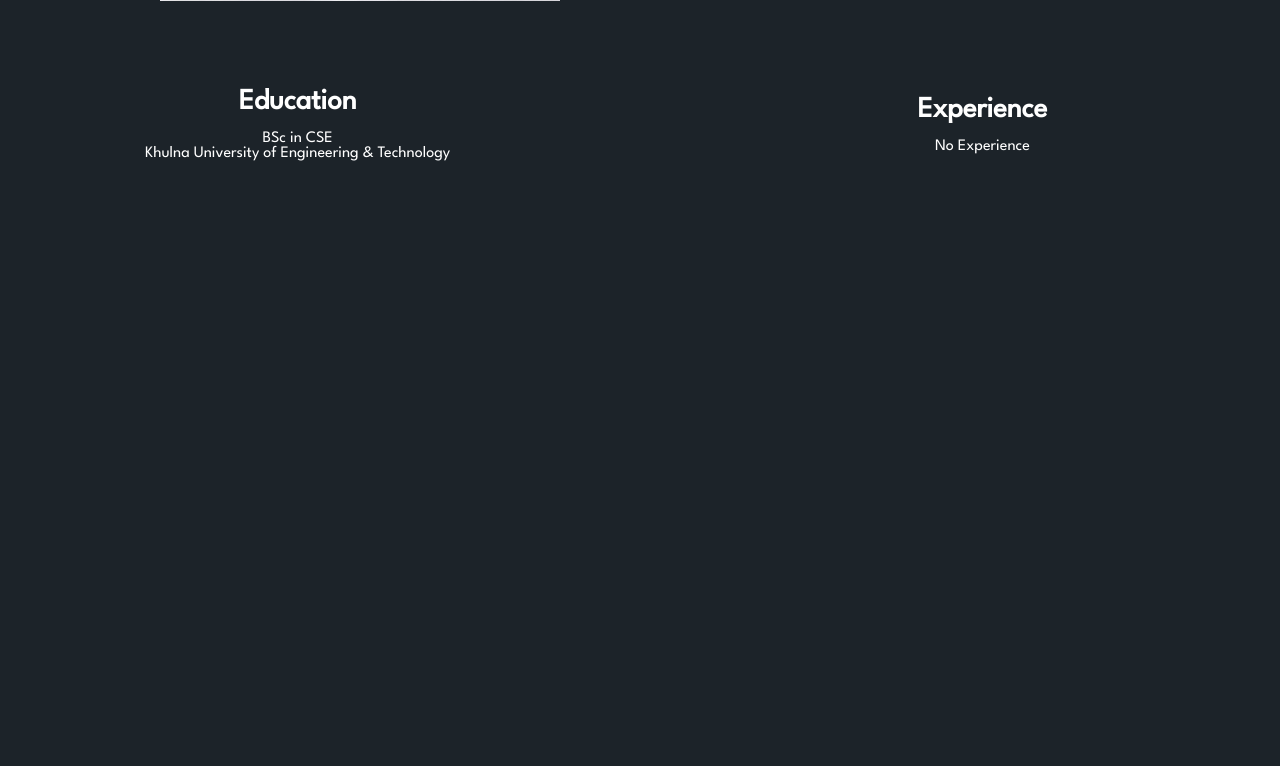
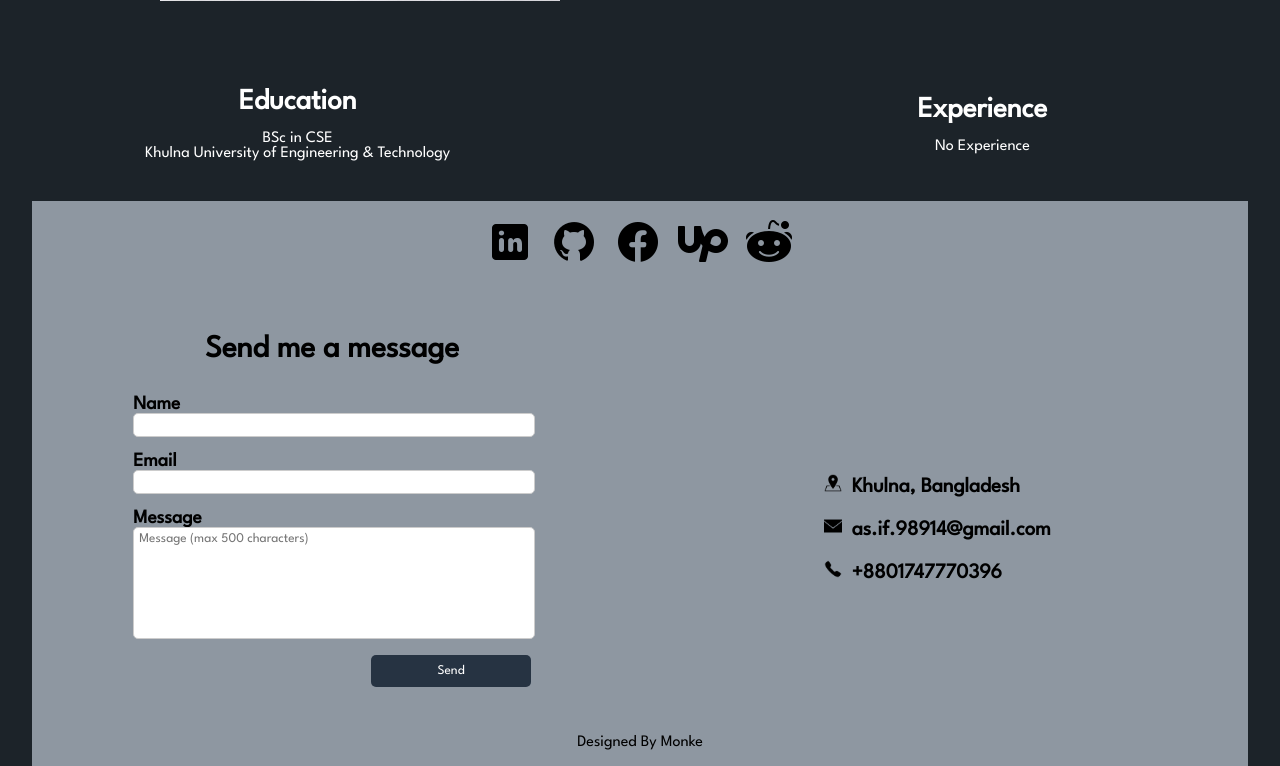
Before and after one commit to Magnificent-steiner1/Portfolio, a PHP site: page /index.html in a window 1280 px wide. Shown: the part 1268-2034 px from the top of the page. Before the commit the page ends 1429 px from the top, so only its background shows below. Run offline with PHP 8.4, Linux system fonts and the light colour scheme.

Commit message:
footer added

```diff
--- a/code.js
+++ b/code.js
@@ -16,3 +16,38 @@ document.addEventListener('DOMContentLoaded', function () {
       sideNav.style.display = sideNav.style.display === 'none' || sideNav.style.display === '' ? 'flex' : 'none';
     });
   });
+
+
+
+document.getElementById("send-button").addEventListener("click",function(){
+
+  var name= document.getElementById("name").value;
+  var email= document.getElementById("email").value;
+  var message= document.getElementById("message").value;
+
+  fetch("index.php",{
+    method: "POST",
+    headers:{
+      "Content-Type": "application/x-www-form-urlencoded"
+    },
+    body: "name=" + encodeURIComponent(name)+ "&email="+ encodeURIComponent(email) + "&message=" + encodeURIComponent(message)
+  })
+  .then(response=>{
+    if(!response.ok){
+      throw new Error("Network response was not ok");
+    }
+    return response.text();
+  })
+  .then(data=>{
+    console.log(data);
+    alert("Message sent successfully!");
+
+    document.getElementById("name").value = "";
+    document.getElementById("email").value = "";
+    document.getElementById("message").value = "";
+  })
+  .catch(error=>{
+    console.error("There was a problem with the fetch operation",error);
+  });
+
+});
--- a/index.html
+++ b/index.html
@@ -96,7 +96,54 @@
             <h2 class="experience-heading">Experience</h2>
             <span>No Experience</span>
         </div>
+    </section>
 
+    <section class="footer-section">
+        <div class="social-box">
+            <a href="" target="_blank"><img src="./images/icons8-linkedin-48.png" alt="LinkedIn"></a>
+            <a href="" target="_blank"><img src="./images/icons8-github-48.png" alt="GitHub"></a>
+            <a href="https://www.facebook.com/AsifMahmudOntu/" target="_blank"><img src="./images/icons8-facebook-48.png" alt="Facebook"></a>
+            <a href="" target="_blank"><img src="./images/icons8-upwork-50.png" alt="Upwork"></a>
+            <a href="" target="_blank"><img src="./images/icons8-reddit-50.png" alt="Reddit"></a>
+        </div>
+
+        <div class="message-box">
+            <div class="message-header">
+                <h1>Send me a message</h1>
+            </div>
+            <div class="message-name">
+                <label for="name">Name</label>
+                <input type="text" name="name" id="name" required>
+            </div>
+            <div class="message-email">
+                <label for="email">Email</label>
+                <input type="email" name="email" id="email" required>
+
+            </div>
+            <div class="message">
+                <label for="message">Message</label>
+                <textarea name="message" id="message" placeholder="Message (max 500 characters)" maxlength="500" required></textarea>
+            </div>
+            <div id="send-button" class="send-button">
+                <button type="submit">Send</button>
+            </div>
+        </div>
+
+        <div class="contact-box">
+            <div class="contact-item">
+                <img class="contact-icon" src="./images/icons8-address-50.png" alt="">Khulna, Bangladesh
+            </div>
+
+            <div class="contact-item">
+                <img class="contact-icon" src="./images/icons8-email-50.png" alt="">as.if.98914@gmail.com
+            </div>
+            <div class="contact-item">
+                <img class="contact-icon" src="./images/icons8-phone-50.png" alt="">+8801747770396
+            </div>
+        </div>
+        <div class="credit">
+            Designed By Monke
+        </div>
     </section>
 
 
--- a/style.css
+++ b/style.css
@@ -152,6 +152,7 @@ body{
   }
 
 }
+
 
 
 
@@ -505,3 +506,111 @@ body{
     width: 100%;
   }
 }
+
+
+
+
+.footer-section{
+  display: flex;
+  flex-direction: row;
+  flex-wrap: wrap;
+  justify-content: space-between;
+  padding: 1rem;
+  /* background-color: rgb(166, 192, 186); */
+  background-color: var(--primary-hover);
+  gap: 2rem;
+}
+
+.social-box{
+  width: 100%;
+  display: flex;
+  flex-direction: row;
+  align-items: center;
+  justify-content: center;
+  gap: 1rem;
+  margin-bottom: 2rem;
+}
+
+.message-box{
+  display: flex;
+  flex-direction: column;
+  justify-content: center;
+  align-items: center;
+  width: 48%;
+
+}
+
+.message-header{
+  width: 100%;
+  align-items: center;
+  justify-content: center;
+  padding-bottom: 2rem;
+  font-size: 1.3rem;
+  font-weight: 600;
+}
+
+.message-name,
+.message-email,
+.message,
+.send-button {
+  width: 70%;
+  display: flex;
+  flex-direction: column;
+  align-items: start;
+  margin-bottom: 1rem;
+  font-size: 1.2rem;
+  font-weight: 600;/* Set width to 100% */
+}
+
+.message-name input,
+.message-email input,
+.message textarea,
+.send-button button {
+  width: 98%;
+  padding: 5px; /* Add padding to input fields */
+  border: 1px solid #ccc; /* Add border to input fields */
+  border-radius: 5px; /* Add border radius to input fields */
+}
+
+.send-button {
+  align-items: end;
+}
+
+.message textarea {
+  height: 100px;
+  resize: none;
+}
+
+.send-button button {
+  padding: 10px 20px;
+  background-color: #263342;
+  color: #fff;
+  border: none;
+  cursor: pointer;
+  width: 20vh;
+}
+
+.contact-box{
+  display: flex;
+  flex-direction: column;
+  align-items: start;
+  justify-content: center;
+  width: 48%;
+  font-size: 1.3rem;
+  font-weight: 600;
+}
+
+.contact-item{
+  padding-left: 20vh;
+}
+
+.contact-icon{
+  width: 18px;
+  padding-top: 20px;
+  margin-right: 10px;
+}
+
+.credit{
+  width: 100%;
+  align-items: center;
+}
```
Also changed, not shown: index.php (added, +26 -0 lines), images/icons8-address-50.png (added), images/icons8-email-50.png (added), images/icons8-facebook-48.png (added), images/icons8-github-48.png (added), images/icons8-linkedin-48.png (added), images/icons8-phone-50.png (added), images/icons8-reddit-50.png (added), images/icons8-upwork-50.png (added).
